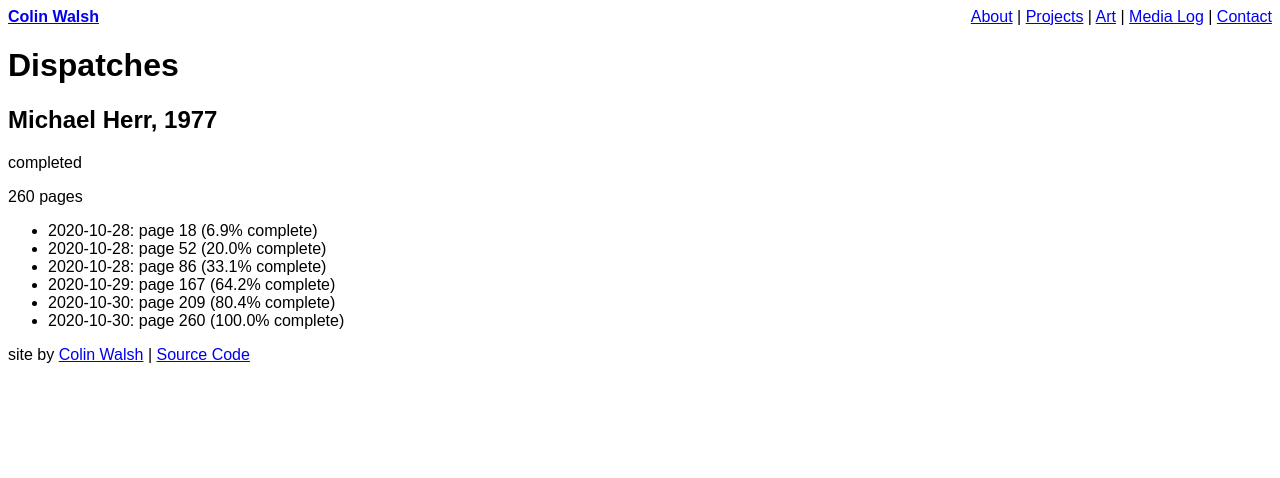
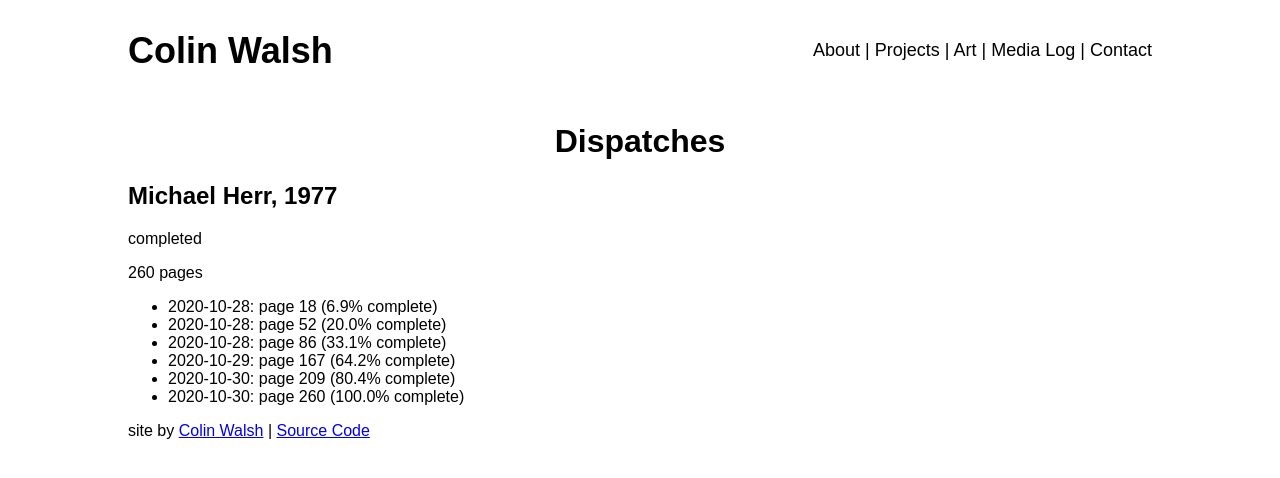
Before and after one commit to beetosu/media-log, a Flask app: page /book/dispatches in a window 1280 px wide. Shown: the top 478 px of the page. Run offline with Flask 2, Linux system fonts and the light colour scheme.

Commit message:
basic styling for homepage

```diff
--- a/static/style.css
+++ b/static/style.css
@@ -1,9 +1,38 @@
 body {
     font-family: Arial, Helvetica, sans-serif;
+    max-width: 1024px;
+    margin:auto;
 }
 
-div.mediaEntry img {
+header h1 {
+    text-align: center;
+}
+
+.media {
+    max-width: 896px;
+    margin: auto;
+    display: grid;
+    grid-template-columns: repeat(3, 1fr);
+    row-gap: 3em;
+}
+
+.mediaEntry img {
     height: 250px;
     width: 250px;
     object-fit: cover;
 }
+
+.mediaEntry h2 {
+    font-size: 36px;
+    font-weight: initial;
+    margin: 0;
+}
+
+.mediaEntry .category {
+    text-decoration: none;
+    color: #000;
+}
+
+.mediaEntry .category:hover, .mediaEntry .category:focus {
+    text-decoration: underline;
+}
--- a/templates/navbar.html
+++ b/templates/navbar.html
@@ -2,13 +2,32 @@
     nav {
         display: flex;
         justify-content: space-between;
+
+    }
+    nav a {
+        text-decoration: none;
+        color: #000;
+    }
+
+    nav a:hover, nav a:focus {
+        text-decoration: underline;
+    }
+
+    nav a.name {
+        text-decoration: none !important;
+        font-size: 24px;
+    }
+
+    nav .navLinks {
+        align-self: center;
+        font-size: 18px;
     }
 </style>
 
 <nav>
-    <div class="name">
-        <a href="https://cwalsh.dev"><b>Colin Walsh</b></a>
-    </div>
+    <a class="name" href="https://cwalsh.dev">
+        <h1>Colin Walsh</h1>
+    </a>
 
     <div class="navLinks">
         <a href="https://cwalsh.dev/about">About</a> |
```
